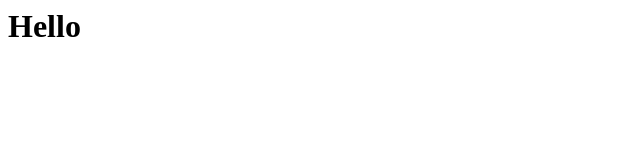
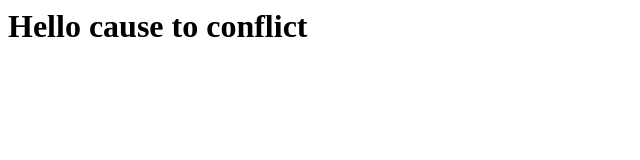
Before and after one commit to nguyenhoangphucnguyen/test, a plain HTML site: page index.html in a window 1280 px wide. Shown: the whole page, without its empty margins (0-640 px from the left). Drawn offline with Linux system fonts and the light colour scheme.

Commit message:
Update index.html

```diff
--- a/index.html
+++ b/index.html
@@ -1,4 +1,4 @@
 <html>
 
-<h1> Hello</h1>
+<h1> Hello cause to conflict</h1>
 </html>
```
